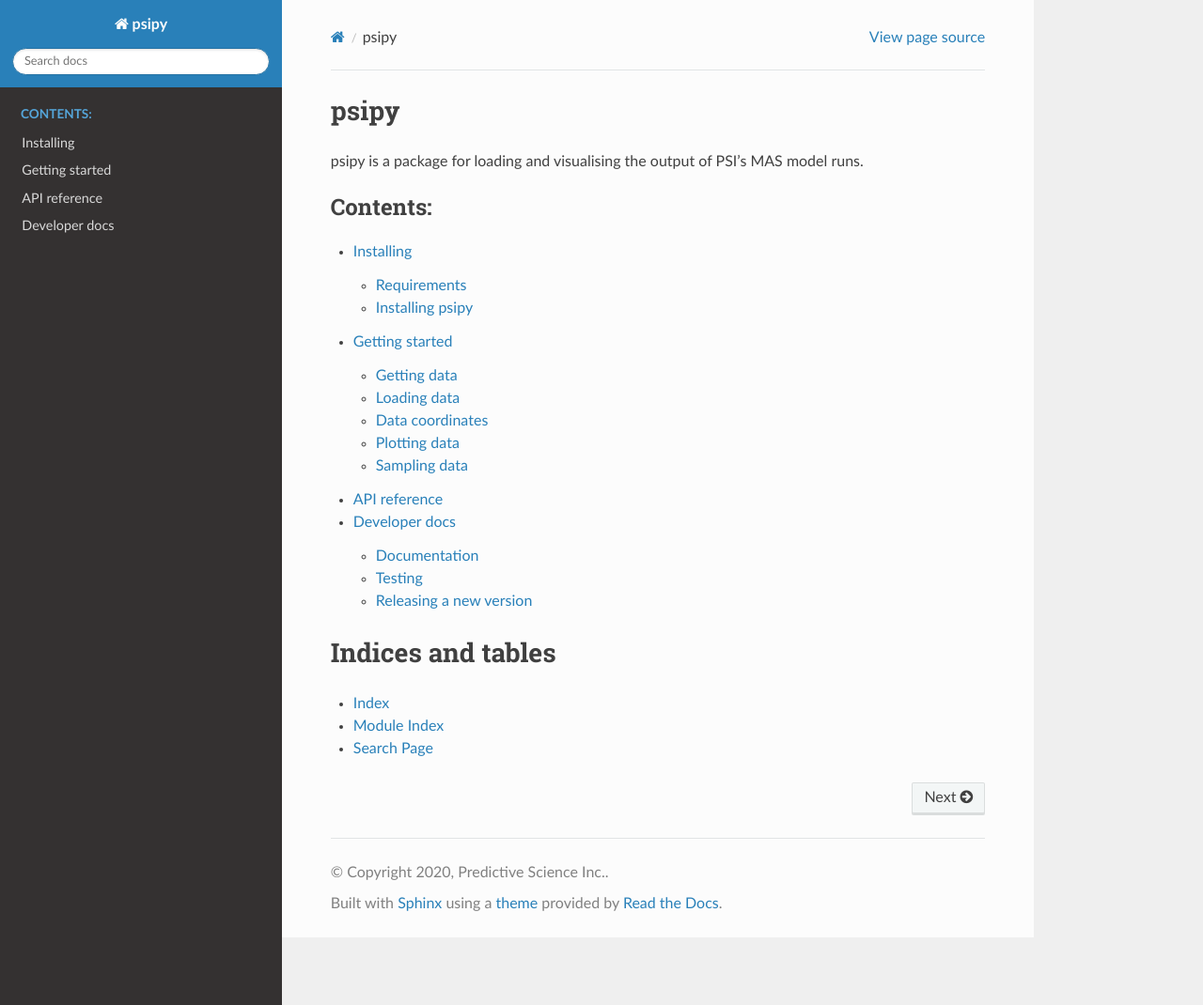
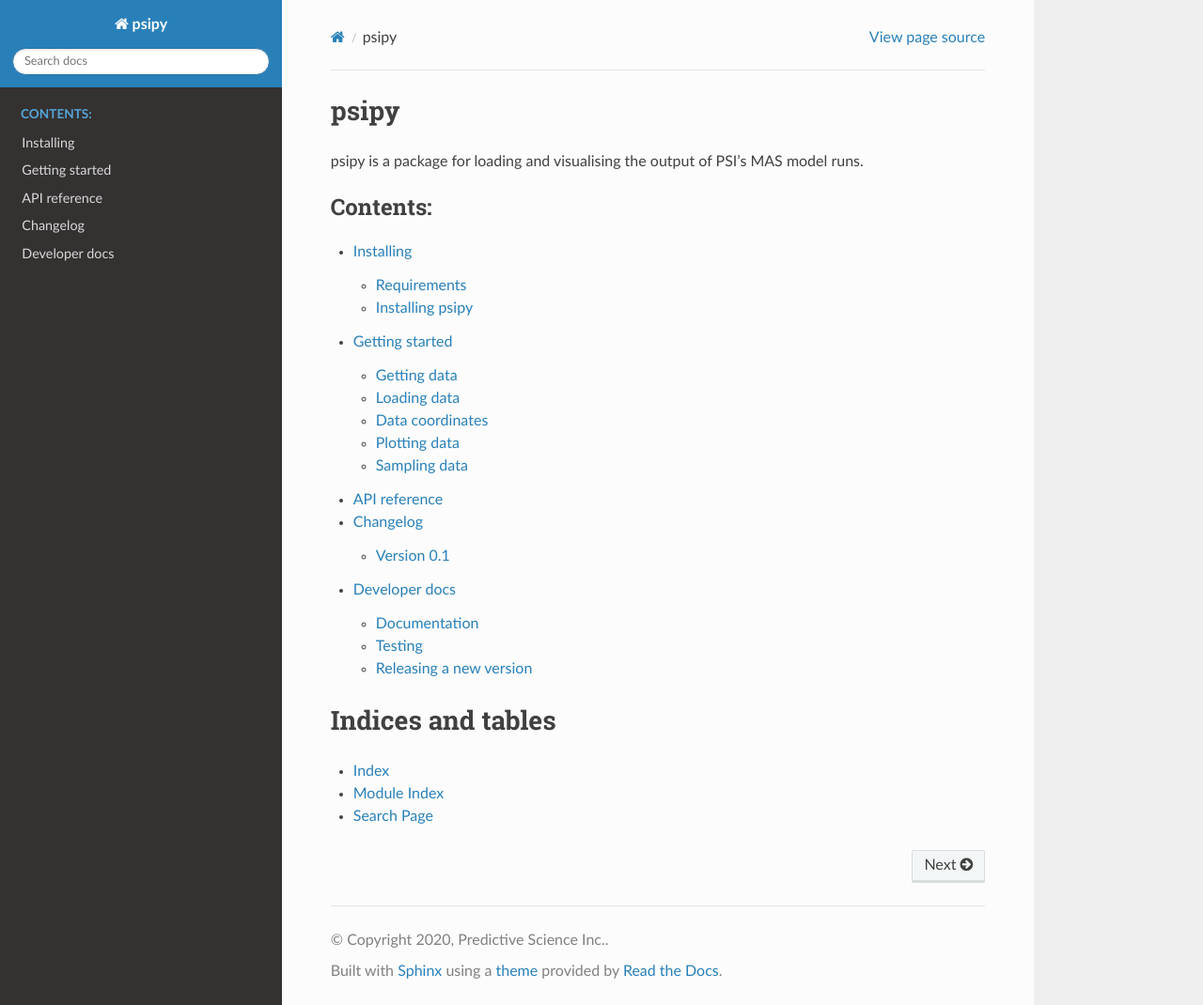
Before and after one commit to predsci/PsiPy, a Sphinx documentation site: the page built from docs/index.rst, in a window 1280 px wide and 1070 px high. Shown: the whole window at 94% size. Built offline with Sphinx 7.4.7 and the Read the Docs theme 2.0.0, drawn with Linux system fonts in a browser that asks for light colours; pages that are not in the unit, such as notebooks, are missing from menus.

Commit message:
Add changelog

```diff
--- /dev/null
+++ b/CHANGELOG.rst
@@ -0,0 +1,6 @@
+Changelog
+=========
+
+Version 0.1
+-----------
+First PsiPy release.
--- a/docs/index.rst
+++ b/docs/index.rst
@@ -12,6 +12,7 @@ runs.
    guide/getting_started
    auto_examples/index
    reference/api
+   reference/changelog
    developer/index
 
 
--- /dev/null
+++ b/docs/reference/changelog.rst
@@ -0,0 +1 @@
+.. include:: ../../CHANGELOG.rst
```
